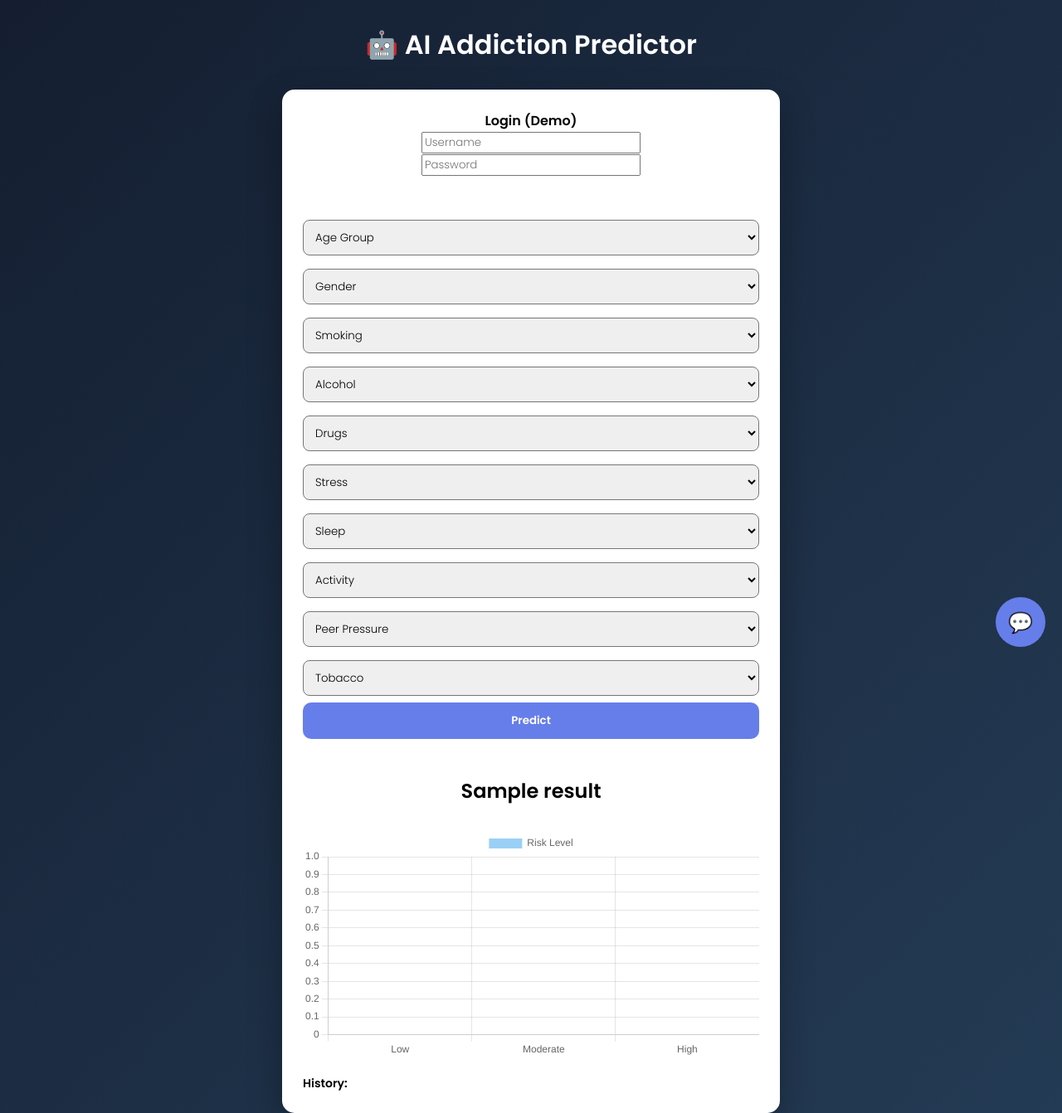
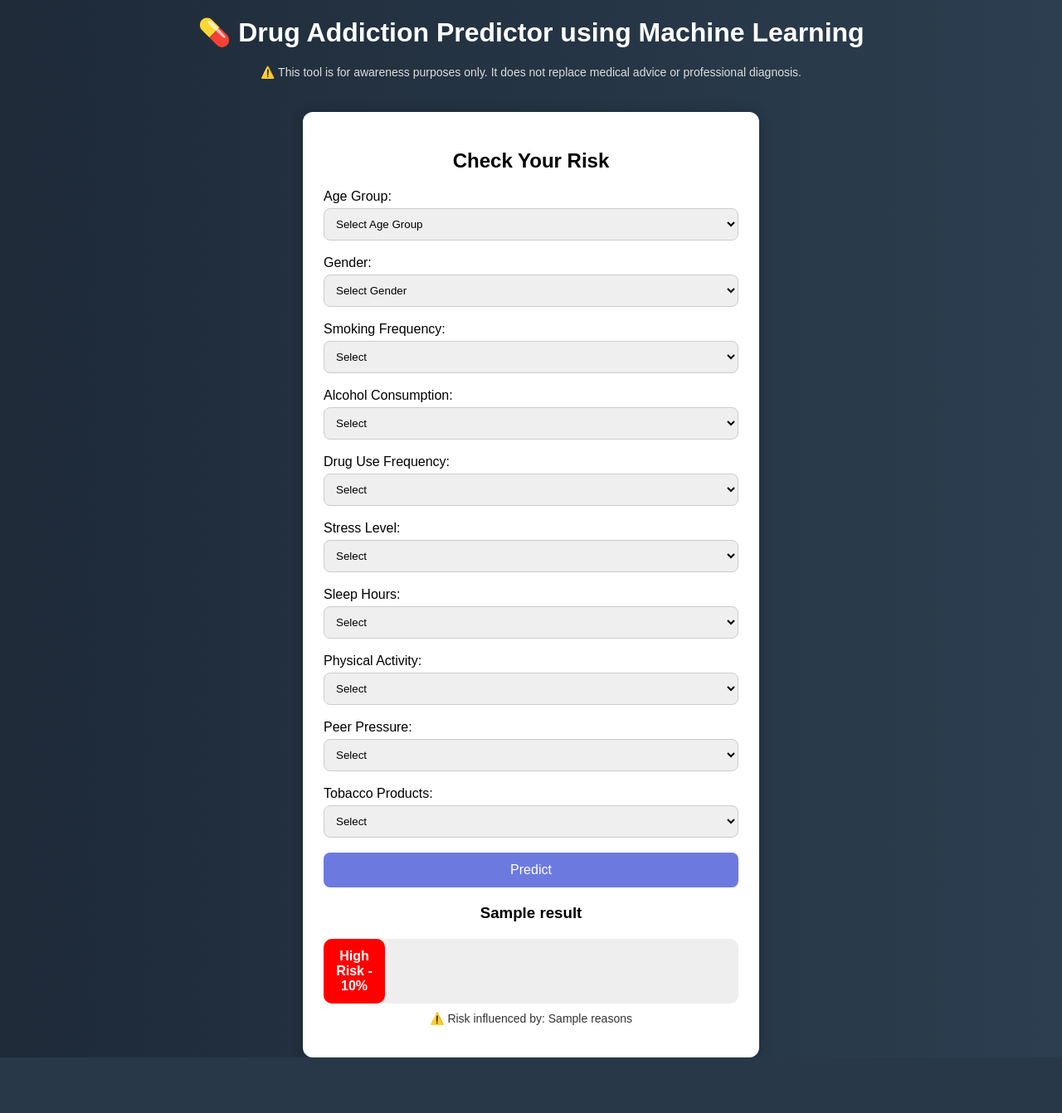
Before and after one commit to 23s035-sys/Addiction-Risk-Predictor, a Flask app: template templates/index.html in a window 1280 px wide. Shown: the whole page at 83% size. After the commit the page ends 1275 px from the top, so only its background shows below. Run offline with Flask 3, Linux system fonts and the light colour scheme; the template is opened without the code that fills it: most values are stand-ins (such as "Sample title", 1, 10 or a date in 2020); parts of the project's set-up code (start-up, migrations or seed data) failed here and were passed over.

Commit message:
Update index.html

```diff
--- a/templates/index.html
+++ b/templates/index.html
@@ -1,223 +1,266 @@
 <!DOCTYPE html>
 <html>
 <head>
-<title>AI Addiction Predictor</title>
-
-<link href="https://fonts.googleapis.com/css2?family=Poppins:wght@300;600&display=swap" rel="stylesheet">
-<script src="https://cdn.jsdelivr.net/npm/chart.js"></script>
+    <title>Drug Addiction Predictor</title>
 
     <style>
-*{font-family:'Poppins',sans-serif;}
-
-body{
-margin:0;
-background:linear-gradient(135deg,#141e30,#243b55);
-color:white;
+        body {
+            font-family: Arial, sans-serif;
+            background: linear-gradient(to right, #1e2a38, #2c3e50);
+            margin: 0;
+            padding: 0;
         }
 
-/* HEADER */
-.header{
-text-align:center;
-padding:30px;
-font-size:32px;
-font-weight:600;
+        .container {
+            width: 500px;
+            margin: auto;
+            background: white;
+            padding: 25px;
+            margin-top: 40px;
+            border-radius: 12px;
+            box-shadow: 0px 0px 15px rgba(0,0,0,0.2);
         }
 
-/* CARD */
-.container{
-width:550px;
-margin:auto;
-background:white;
-color:black;
-padding:25px;
-border-radius:15px;
-box-shadow:0px 15px 40px rgba(0,0,0,0.3);
+        h1 {
+            text-align: center;
+            color: white;
+            margin-top: 20px;
         }
 
-/* INPUT */
-select{
-width:100%;
-padding:10px;
-margin:8px 0;
-border-radius:8px;
+        .subtitle {
+            text-align: center;
+            font-size: 14px;
+            color: #ddd;
+            margin-bottom: 10px;
         }
 
-/* BUTTON */
-button{
-width:100%;
-padding:12px;
-border:none;
-border-radius:10px;
-background:#667eea;
-color:white;
-font-weight:600;
-cursor:pointer;
+        h2 {
+            text-align: center;
         }
 
-/* RESULT */
-.result{
-margin-top:15px;
-padding:10px;
-border-radius:10px;
-text-align:center;
+        select {
+            width: 100%;
+            padding: 10px;
+            margin-top: 5px;
+            border-radius: 8px;
+            border: 1px solid #ccc;
         }
 
-/* CHATBOT */
-.chatbot{
-position:fixed;
-bottom:20px;
-right:20px;
-background:#667eea;
-width:60px;
-height:60px;
-border-radius:50%;
-display:flex;
-align-items:center;
-justify-content:center;
-cursor:pointer;
-font-size:24px;
+        button {
+            width: 100%;
+            padding: 12px;
+            background: #6c7ae0;
+            color: white;
+            border: none;
+            border-radius: 8px;
+            font-size: 16px;
+            cursor: pointer;
         }
 
-/* HISTORY */
-.history{
-margin-top:20px;
-font-size:14px;
+        button:hover {
+            background: #5a67d8;
         }
 
-/* LOGIN */
-.login{
-text-align:center;
-margin-bottom:20px;
+        .result {
+            margin-top: 20px;
+            text-align: center;
         }
 
-</style>
-
-<script>
-
-function showResult(){
-let risk = document.getElementById("resultText").innerText;
-
-// Save history
-let history = JSON.parse(localStorage.getItem("history") || "[]");
-history.push(risk);
-localStorage.setItem("history", JSON.stringify(history));
-
-// Show history
-document.getElementById("history").innerText = history.join(" | ");
+        /* BAR STYLES */
+        .bar-container {
+            width: 100%;
+            background: #eee;
+            border-radius: 10px;
+            margin-top: 20px;
         }
 
-// Fake chatbot
-function openChat(){
-alert("Hi! I am your AI assistant 😊\nReduce stress, sleep well, stay healthy!");
+        .bar {
+            padding: 12px;
+            color: white;
+            border-radius: 10px;
+            text-align: center;
+            font-weight: bold;
         }
 
-</script>
+        .low {
+            background: green;
+        }
 
+        .moderate {
+            background: orange;
+        }
+
+        .high {
+            background: red;
+        }
+
+        .reason-text {
+            margin-top: 10px;
+            font-size: 14px;
+            color: #333;
+        }
+    </style>
 </head>
 
 <body>
 
-<div class="header">🤖 AI Addiction Predictor</div>
+<h1>💊 Drug Addiction Predictor using Machine Learning</h1>
+
+<p class="subtitle">
+⚠️ This tool is for awareness purposes only. It does not replace medical advice or professional diagnosis.
+</p>
 
 <div class="container">
 
-<div class="login">
-<b>Login (Demo)</b><br>
-<input placeholder="Username"><br>
-<input placeholder="Password" type="password"><br><br>
-</div>
+    <h2>Check Your Risk</h2>
 
-<form action="/predict" method="post" onsubmit="setTimeout(showResult,500)">
+    <form action="/predict" method="post">
 
+        Age Group:
         <select name="Age Group" required>
-<option disabled selected>Age Group</option>
-<option>18-25</option><option>26-35</option><option>36-45</option><option>46+</option>
+            <option value="" disabled selected>Select Age Group</option>
+            <option>18-25</option>
+            <option>26-35</option>
+            <option>36-45</option>
+            <option>46+</option>
         </select>
 
+        <br><br>
+
+        Gender:
         <select name="Gender" required>
-<option disabled selected>Gender</option>
-<option>Male</option><option>Female</option>
+            <option value="" disabled selected>Select Gender</option>
+            <option>Male</option>
+            <option>Female</option>
         </select>
 
+        <br><br>
+
+        Smoking Frequency:
         <select name="Frequency" required>
-<option disabled selected>Smoking</option>
-<option>0</option><option>1</option><option>2</option><option>3</option><option>4</option><option>5</option>
+            <option value="" disabled selected>Select</option>
+            <option>0</option>
+            <option>1</option>
+            <option>2</option>
+            <option>3</option>
+            <option>4</option>
+            <option>5</option>
         </select>
 
+        <br><br>
+
+        Alcohol Consumption:
         <select name="Consumption" required>
-<option disabled selected>Alcohol</option>
-<option>Never</option><option>Occasional</option><option>Weekly</option><option>Daily</option>
+            <option value="" disabled selected>Select</option>
+            <option>Never</option>
+            <option>Occasional</option>
+            <option>Weekly</option>
+            <option>Daily</option>
         </select>
 
+        <br><br>
+
+        Drug Use Frequency:
         <select name="Use Frequency" required>
-<option disabled selected>Drugs</option>
-<option>Never</option><option>Rarely</option><option>Sometimes</option><option>Often</option>
+            <option value="" disabled selected>Select</option>
+            <option>Never</option>
+            <option>Rarely</option>
+            <option>Sometimes</option>
+            <option>Often</option>
         </select>
 
+        <br><br>
+
+        Stress Level:
         <select name="Stress Level" required>
-<option disabled selected>Stress</option>
-<option>Low</option><option>Moderate</option><option>High</option>
+            <option value="" disabled selected>Select</option>
+            <option>Low</option>
+            <option>Moderate</option>
+            <option>High</option>
         </select>
 
+        <br><br>
+
+        Sleep Hours:
         <select name="Sleep Hours" required>
-<option disabled selected>Sleep</option>
-<option><5</option><option>5-7</option><option>7-9</option><option>>9</option>
+            <option value="" disabled selected>Select</option>
+            <option>&lt;5</option>
+            <option>5-7</option>
+            <option>7-9</option>
+            <option>&gt;9</option>
         </select>
 
+        <br><br>
+
+        Physical Activity:
         <select name="Physical Activity" required>
-<option disabled selected>Activity</option>
-<option>Low</option><option>Moderate</option><option>High</option>
+            <option value="" disabled selected>Select</option>
+            <option>Low</option>
+            <option>Moderate</option>
+            <option>High</option>
         </select>
 
+        <br><br>
+
+        Peer Pressure:
         <select name="Related to" required>
-<option disabled selected>Peer Pressure</option>
-<option>No</option><option>Sometimes</option><option>Yes</option>
+            <option value="" disabled selected>Select</option>
+            <option>No</option>
+            <option>Sometimes</option>
+            <option>Yes</option>
         </select>
 
+        <br><br>
+
+        Tobacco Products:
         <select name="Use of other Tobacco Products" required>
-<option disabled selected>Tobacco</option>
-<option>No</option><option>Yes</option>
+            <option value="" disabled selected>Select</option>
+            <option>No</option>
+            <option>Yes</option>
         </select>
 
-<button>Predict</button>
+        <br><br>
+
+        <button type="submit">Predict</button>
 
     </form>
 
+    <div class="result">
+
+        <h3>{{ result }}</h3>
+        <p>{{ message }}</p>
+
         {% if result %}
-<div class="result">
-<h2 id="resultText">{{ result }}</h2>
-<p>{{ message }}</p>
+        <div class="bar-container">
+
+            {% if result == "Low Risk" %}
+            <div class="bar low" style="width:{{score}}%;">
+                Low Risk - {{score}}%
             </div>
 
-<!-- CHART -->
-<canvas id="chart"></canvas>
+            {% elif result == "Moderate Risk" %}
+            <div class="bar moderate" style="width:{{score}}%;">
+                Moderate Risk - {{score}}%
+            </div>
 
-<script>
-new Chart(document.getElementById("chart"), {
-type: 'bar',
-data: {
-labels: ["Low", "Moderate", "High"],
-datasets: [{
-label: "Risk Level",
-data: [
-{{ 1 if result=="Low Risk" else 0 }},
-{{ 1 if result=="Moderate Risk" else 0 }},
-{{ 1 if result=="High Risk" else 0 }}
-]
-}]
-}
-});
-</script>
+            {% else %}
+            <div class="bar high" style="width:{{score}}%;">
+                High Risk - {{score}}%
+            </div>
 
             {% endif %}
 
-<div class="history">
-<b>History:</b> <span id="history"></span>
+        </div>
+
+        <p class="reason-text">
+        ⚠️ Risk influenced by: {{ reasons }}
+        </p>
+
+        {% endif %}
+
     </div>
 
 </div>
 
-<div class="chatbot" onclick="openChat()">💬</div>
-
 </body>
 </html>
```
Lines whose indentation alone changed are shown as unchanged.
